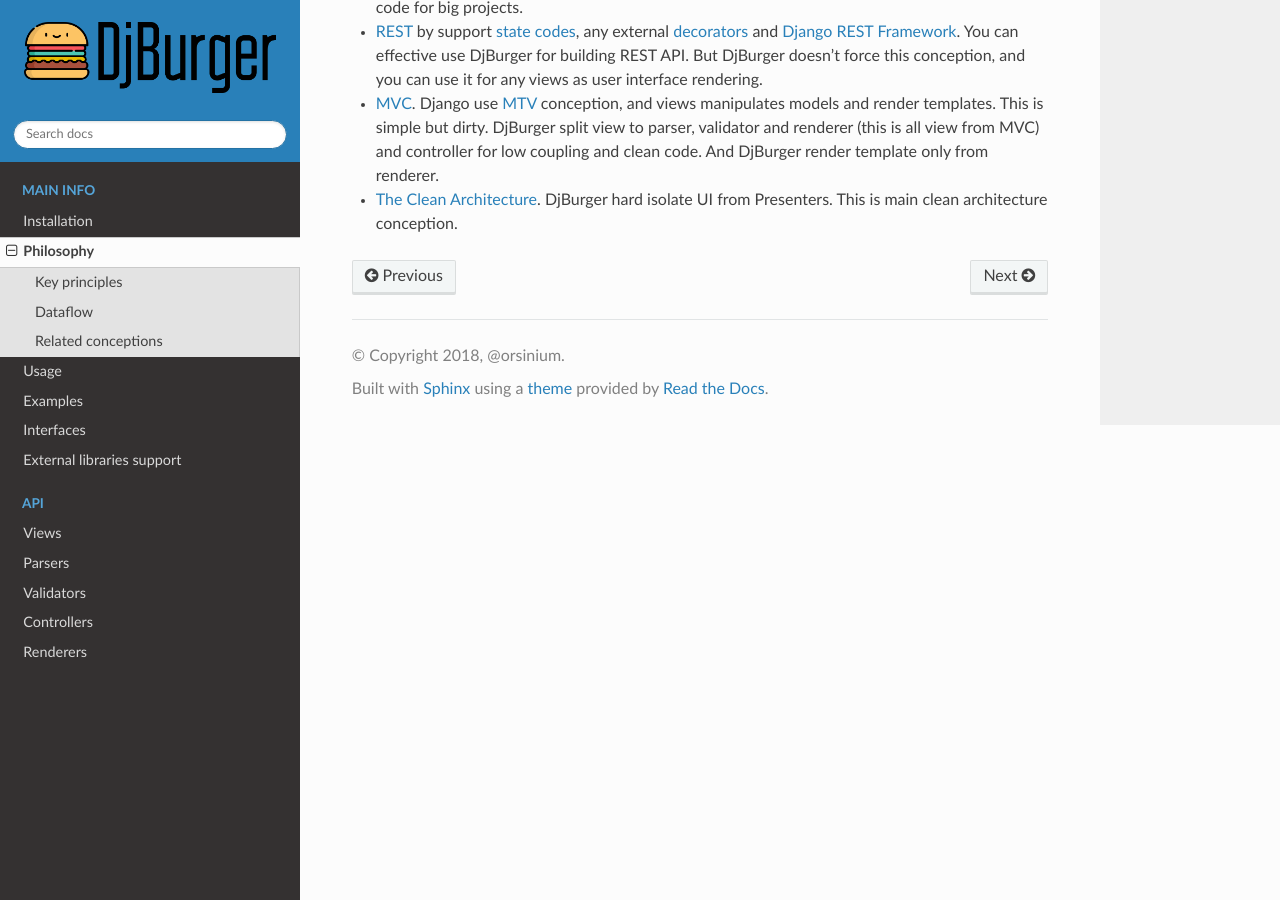
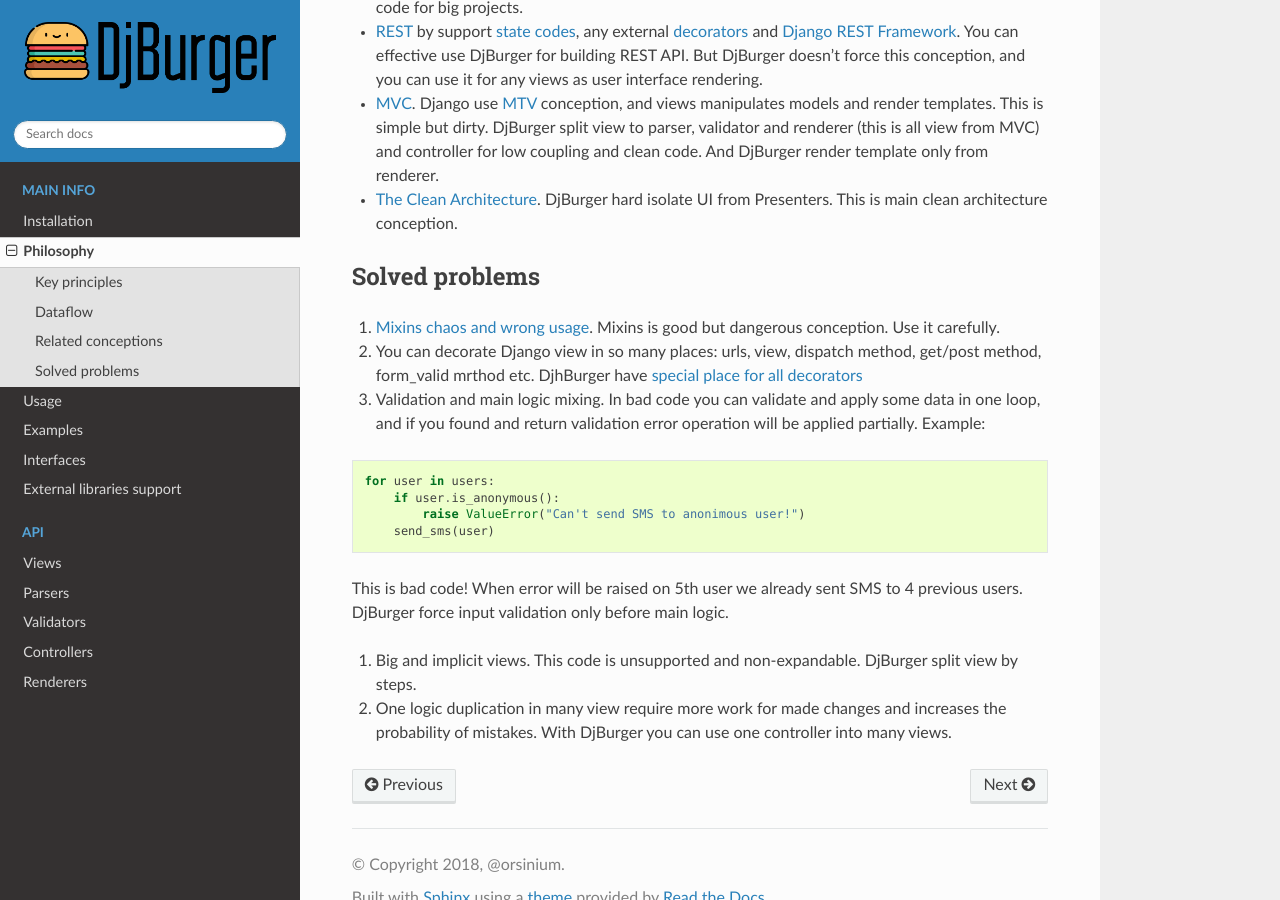
Before and after one commit to orsinium-archive/djburger, a Sphinx documentation site: the page built from wiki/source/philosophy.md, in a window 1280 px wide and 900 px high, scrolled down 1589 px. Built offline with Sphinx 7.4.7 and the Read the Docs theme 2.0.0, drawn with Linux system fonts in a browser that asks for light colours.

Commit message:
+solved problems list

````diff
--- a/wiki/source/philosophy.md
+++ b/wiki/source/philosophy.md
@@ -39,3 +39,19 @@
 + [REST](https://en.wikipedia.org/wiki/Representational_state_transfer) by support [state codes](usage.html#exceptions), any external [decorators](usage.html#decorators) and [Django REST Framework](external.html). You can effective use DjBurger for building REST API. But DjBurger doesn't force this conception, and you can use it for any views as user interface rendering.
 + [MVC](https://en.wikipedia.org/wiki/Model%E2%80%93view%E2%80%93controller). Django use [MTV](https://djangobook.com/model-view-controller-design-pattern/) conception, and views manipulates models and render templates. This is simple but dirty. DjBurger split view to parser, validator and renderer (this is all view from MVC) and controller for low coupling and clean code. And DjBurger render template only from renderer.
 + [The Clean Architecture](https://8thlight.com/blog/uncle-bob/2012/08/13/the-clean-architecture.html). DjBurger hard isolate UI from Presenters. This is main clean architecture conception.
+
+
+## Solved problems
+
+1. [Mixins chaos and wrong usage](https://reactjs.org/blog/2016/07/13/mixins-considered-harmful.html). Mixins is good but dangerous conception. Use it carefully.
+1. You can decorate Django view in so many places: urls, view, dispatch method, get/post method, form_valid mrthod etc. DjhBurger have [special place for all decorators](usage.html#decorators)
+1. Validation and main logic mixing. In bad code you can validate and apply some data in one loop, and if you found and return validation error operation will be applied partially. Example:
+  ```python
+  for user in users:
+      if user.is_anonymous():
+          raise ValueError("Can't send SMS to anonimous user!")
+      send_sms(user)
+  ```
+  This is bad code! When error will be raised on 5th user we already sent SMS to 4 previous users. DjBurger force input validation only before main logic.
+1. Big and implicit views. This code is unsupported and non-expandable. DjBurger split view by steps.
+1. One logic duplication in many view require more work for made changes and increases the probability of mistakes. With DjBurger you can use one controller into many views.
````
